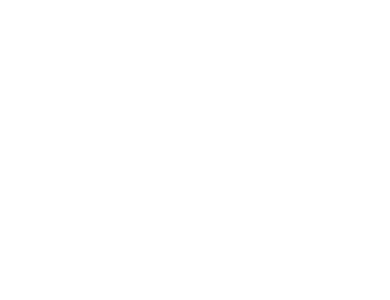
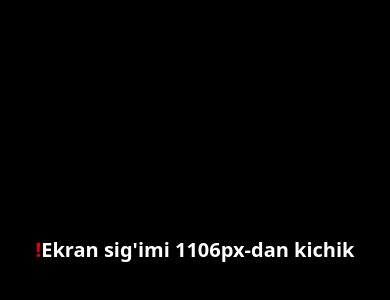
Before and after one commit to HumbleBoyy/Udemy-CRM, a React (Vite) app: page / in a window 390 px wide. Shown: the part 172-472 px from the top of the page. Built offline with nearby package versions, Linux system fonts and the light colour scheme.

Commit message:
New COmmit

```diff
--- a/src/index.css
+++ b/src/index.css
@@ -14,8 +14,19 @@
     background-size: 30px;
     background-position-x: 5px;
 }
+.message_wrapper{
+    display: none;
+}
  @media (max-width:1106px){
     .app_wrapper{
         display: none;
     }
+    .message_wrapper{
+        display: flex;
+        justify-content: center;
+        align-items: center;
+        height: 100vh;
+        width: 100%;
+        background: #000;
+    }
  }
--- a/src/main.jsx
+++ b/src/main.jsx
@@ -11,6 +11,9 @@
         <div className='app_wrapper'>
           <App />
         </div>
+        <div className='message_wrapper'>
+           <h1 className='text-[20px] font-bold text-white'><span className='text-red-600'>!</span>Ekran sig'imi 1106px-dan kichik</h1>
+        </div>
       </TokenContext>
     </BrowserRouter>
 )
```
